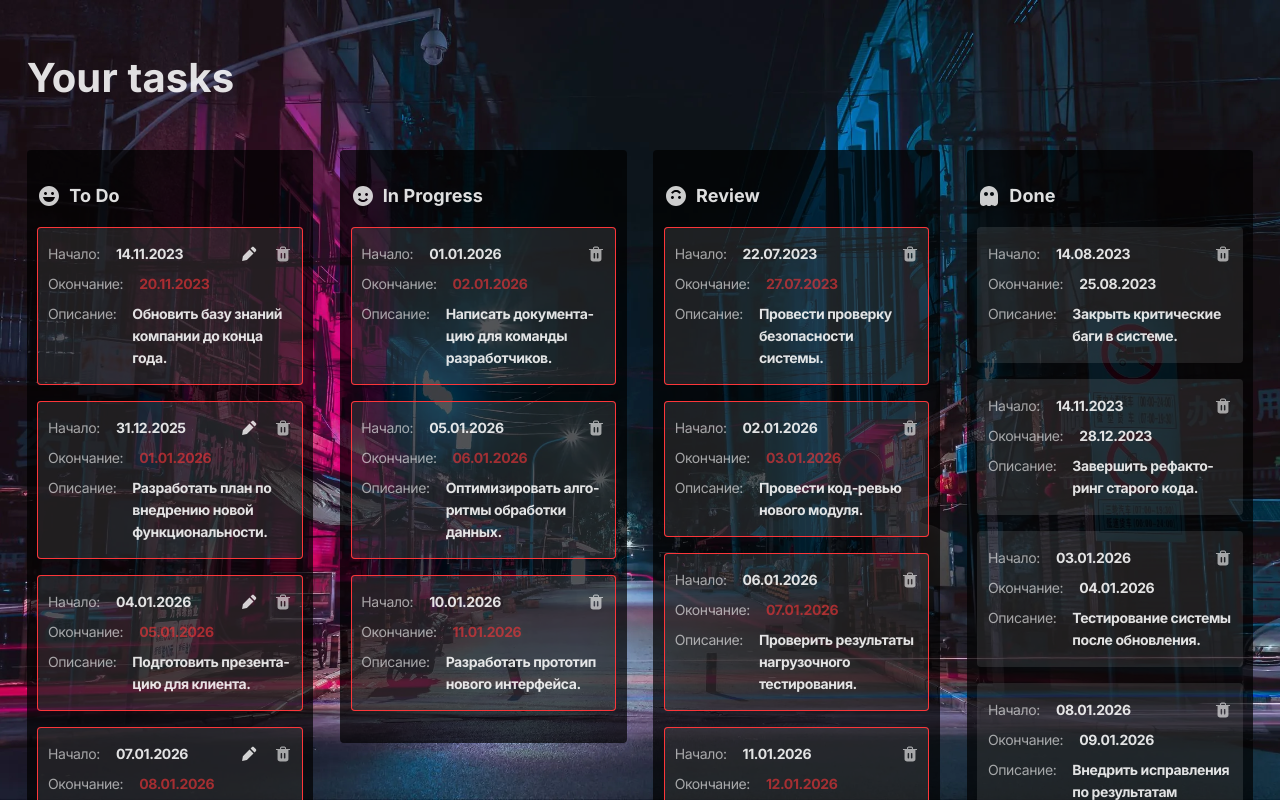
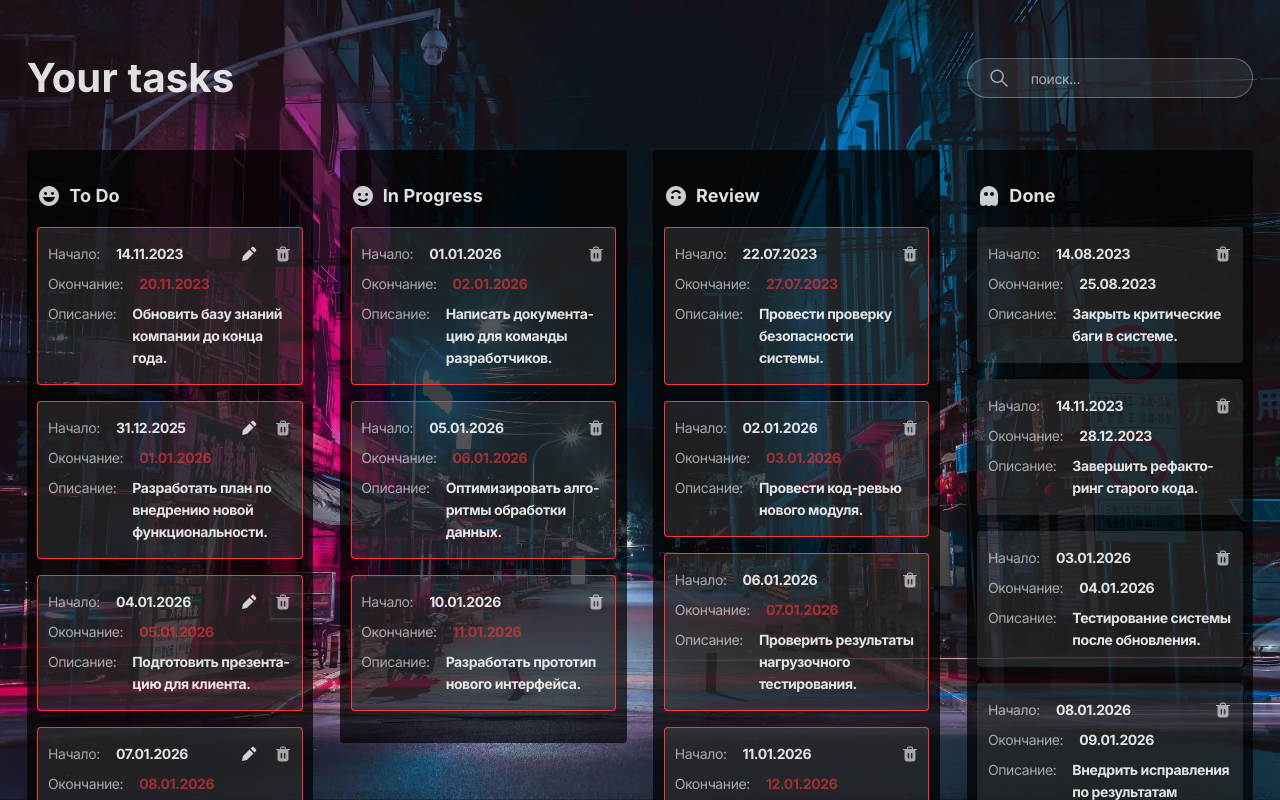
Before and after one commit to KashinGen/kanban, a React app: page / in a window 1280 px wide. Shown: the top 800 px of the page. Built offline with nearby package versions, Linux system fonts and the light colour scheme.

Commit message:
feat: search tasks by text and date

```diff
--- a/src/App.module.css
+++ b/src/App.module.css
@@ -21,3 +21,8 @@
   letter-spacing: 0.144px;
   white-space: nowrap;
 }
+
+.search {
+  flex: 0 0 calc((100% - 3 * var(--page-gap)) / 4);
+  min-width: 0;
+}
--- a/src/App.tsx
+++ b/src/App.tsx
@@ -1,18 +1,29 @@
-import React from "react";
+import React, { useMemo, useState } from "react";
 import { Board } from "./components/Board/Board";
+import { SearchField } from "./components/SearchField/SearchField";
 import { useTasks } from "./hooks/useTasks";
+import { filterTasks } from "./utils/filterTasks";
 import styles from "./App.module.css";
 
 export const App = () => {
   const { tasks, deleteTask, updateTask, moveTask } = useTasks();
+  const [query, setQuery] = useState("");
+
+  const visibleTasks = useMemo(() => filterTasks(tasks, query), [tasks, query]);
 
   return (
     <div className={styles.page}>
       <header className={styles.header}>
         <h1 className={styles.title}>Your tasks</h1>
+        <SearchField className={styles.search} value={query} onChange={setQuery} />
       </header>
       <main>
-        <Board tasks={tasks} onDelete={deleteTask} onUpdate={updateTask} onMove={moveTask} />
+        <Board
+          tasks={visibleTasks}
+          onDelete={deleteTask}
+          onUpdate={updateTask}
+          onMove={moveTask}
+        />
       </main>
     </div>
   );
--- /dev/null
+++ b/src/components/SearchField/SearchField.module.css
@@ -0,0 +1,53 @@
+.field {
+  display: flex;
+  align-items: center;
+  gap: 20px;
+  height: 40px;
+  padding: 0 20px;
+  border-radius: 20px;
+  background: var(--color-search-bg);
+  box-shadow: inset 0 0 0 1px var(--color-search-border);
+  cursor: text;
+}
+
+.field:hover {
+  box-shadow: inset 0 0 0 1px var(--color-blue);
+}
+
+.field:focus-within {
+  box-shadow:
+    inset 0 0 0 1px var(--color-blue),
+    inset 0 0 0 4px var(--color-search-ring);
+}
+
+.icon {
+  display: block;
+  flex-shrink: 0;
+  color: var(--color-text-secondary);
+}
+
+.input {
+  flex: 1;
+  min-width: 0;
+  height: 21px;
+  padding: 0;
+  border: none;
+  background: transparent;
+  color: var(--color-text);
+  caret-color: var(--color-text);
+  font: inherit;
+  font-size: 14px;
+  line-height: 21px;
+  letter-spacing: -0.4px;
+  outline: none;
+}
+
+.input::placeholder {
+  color: var(--color-text-secondary);
+  opacity: 1;
+}
+
+.input::-webkit-search-decoration,
+.input::-webkit-search-cancel-button {
+  appearance: none;
+}
--- /dev/null
+++ b/src/components/SearchField/SearchField.tsx
@@ -0,0 +1,26 @@
+import React from "react";
+import SearchIcon from "../../assets/icons/search.svg?react";
+import styles from "./SearchField.module.css";
+
+interface Props {
+  value: string;
+  onChange: (value: string) => void;
+  className?: string;
+}
+
+export const SearchField = ({ value, onChange, className }: Props) => (
+  <label className={className ? `${styles.field} ${className}` : styles.field}>
+    <SearchIcon className={styles.icon} aria-hidden="true" />
+    <input
+      className={styles.input}
+      type="search"
+      value={value}
+      onChange={(e) => onChange(e.target.value)}
+      placeholder="поиск..."
+      aria-label="Поиск по описанию или дате в формате дд.мм.гггг"
+      title="Описание или дата в формате дд.мм.гггг"
+      autoComplete="off"
+      spellCheck={false}
+    />
+  </label>
+);
--- a/src/styles/global.css
+++ b/src/styles/global.css
@@ -13,6 +13,9 @@
   --color-field-border: rgba(255, 255, 255, 0.5);
   --color-button-bg: rgba(255, 255, 255, 0.08);
   --color-button-bg-hover: rgba(255, 255, 255, 0.2);
+  --color-search-bg: rgba(255, 255, 255, 0.07);
+  --color-search-border: rgba(255, 255, 255, 0.3);
+  --color-search-ring: rgba(1, 132, 207, 0.5);
 
   --radius: 4px;
 
--- /dev/null
+++ b/src/utils/filterTasks.ts
@@ -0,0 +1,17 @@
+import type { Task } from "../types/task";
+import { parseDate, startOfDay } from "./date";
+
+export const filterTasks = (tasks: Task[], query: string): Task[] => {
+  const q = query.trim();
+  if (!q) return tasks;
+
+  const date = parseDate(q);
+  if (date !== null) {
+    return tasks.filter(
+      (task) => startOfDay(task.startDay) === date || startOfDay(task.endDay) === date,
+    );
+  }
+
+  const needle = q.toLowerCase();
+  return tasks.filter((task) => task.text.toLowerCase().includes(needle));
+};
```
Also changed, not shown: src/assets/icons/search.svg (added), 1 other file (tests, documents, lock files or other folders).
